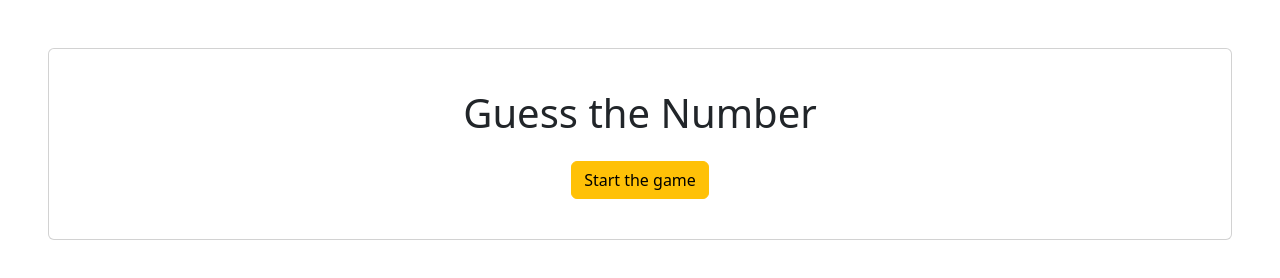
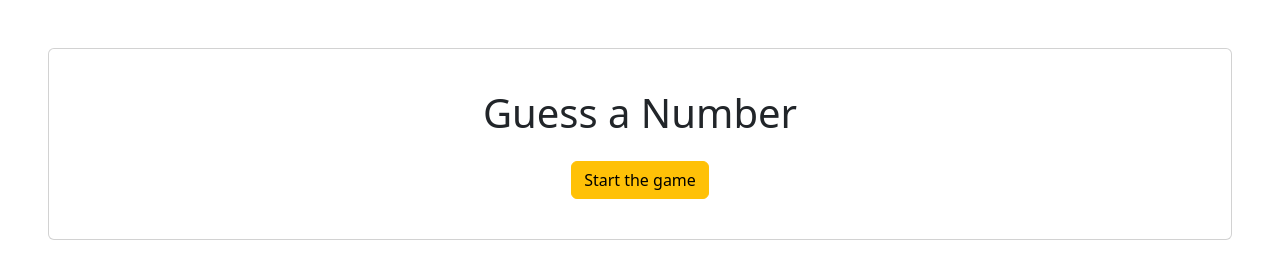
Before and after one commit to meralkk/guess-number, a plain HTML site: page index.html in a window 1280 px wide. Drawn offline with nearby package versions, Linux system fonts and the light colour scheme.

Commit message:
index.html

```diff
--- a/index.html
+++ b/index.html
@@ -13,7 +13,7 @@
 
     <div class="card text-center">
         <div class="card-body">
-            <h1 class="m-4">Guess the Number</h1>
+            <h1 class="m-4">Guess a Number</h1>
             <div class="d-flex gap-2 flex-wrap justify-content-center"> <!-- added justify-content-center class -->
                 <input type="number" id="txtNum" class="form-control w-50 d-none" disabled>
                 <button id="btnGuess" class="btn btn-primary d-none" onclick="guess()">Guess</button>
```
